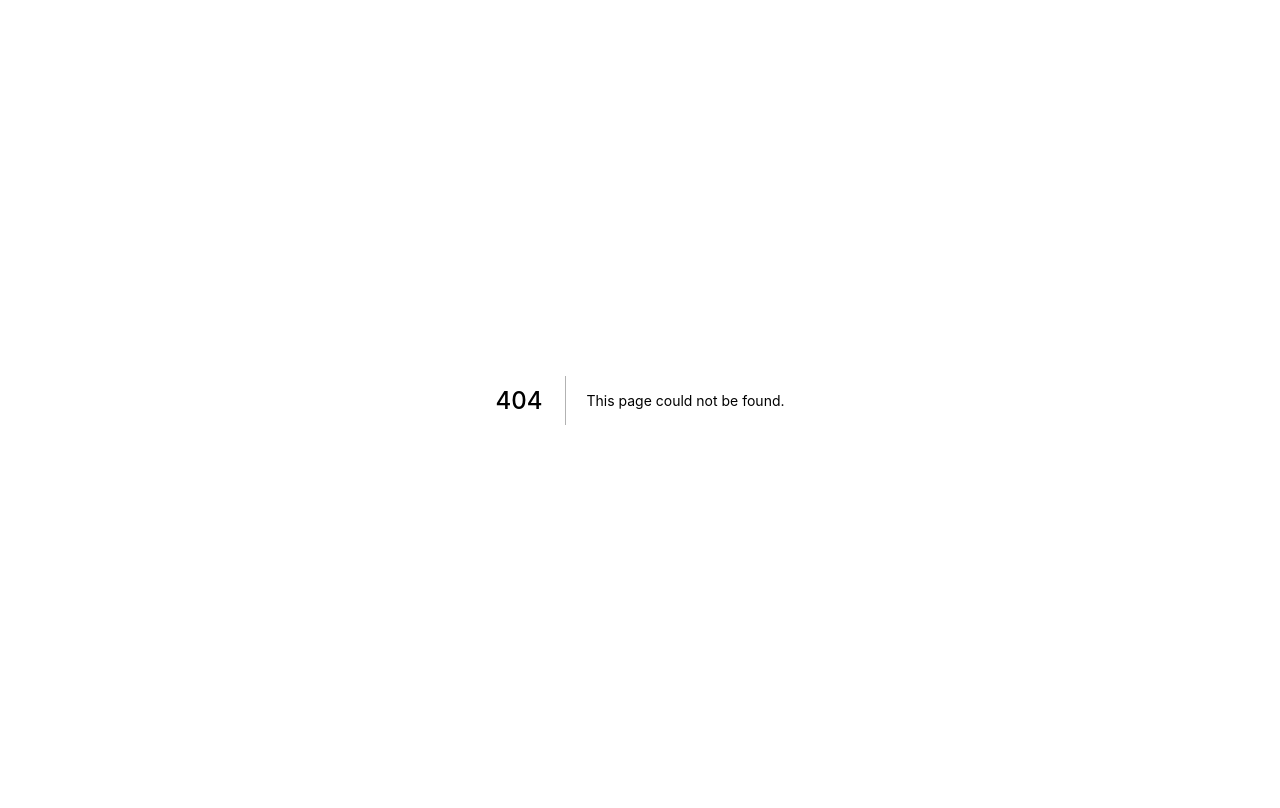
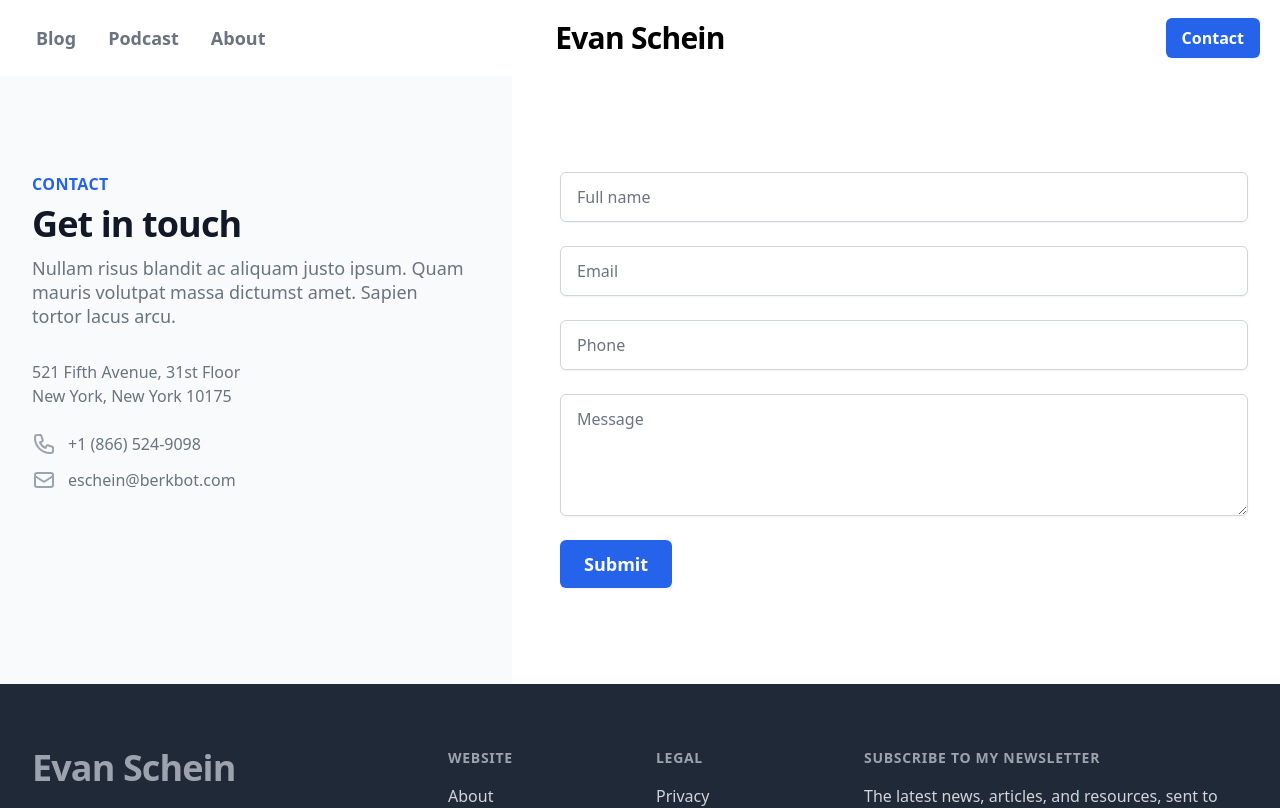
Before and after one commit to drichar/eschein-blog, a Next.js app: page /contact in a window 1280 px wide. Before the commit this address had no page. Shown: the top 808 px of the page. Built offline with nearby package versions, Linux system fonts and the light colour scheme; what @tailwindcss/typography would draw is missing.

Commit message:
Contact page

```diff
--- /dev/null
+++ b/components/contact-content.js
@@ -0,0 +1,90 @@
+import Button from './button'
+
+export default function ContactContent() {
+  return (
+    <div className="relative bg-white">
+      <div className="absolute inset-0">
+        <div className="absolute inset-y-0 left-0 w-1/2 bg-gray-50"></div>
+      </div>
+      <div className="relative max-w-7xl mx-auto lg:grid lg:grid-cols-5">
+        <div className="bg-gray-50 py-16 px-4 sm:px-6 lg:col-span-2 lg:px-8 lg:py-24 xl:pr-12">
+          <div className="max-w-lg mx-auto">
+            <h2 className="text-base text-blue-600 font-semibold tracking-wide uppercase">Contact</h2>
+            <h2 className="mt-2 text-2xl font-extrabold tracking-tight text-gray-900 sm:text-3xl lg:text-4xl">
+              Get in touch
+            </h2>
+            <p className="mt-3 text-lg leading-6 text-gray-500">
+              Nullam risus blandit ac aliquam justo ipsum. Quam mauris volutpat massa dictumst amet. Sapien tortor lacus arcu.
+            </p>
+            <dl className="mt-8 text-base text-gray-500">
+              <div>
+                <dt className="sr-only">New York Office</dt>
+                <dd>
+                  <p>521 Fifth Avenue, 31st Floor</p>
+                  <p>New York, New York 10175</p>
+                </dd>
+              </div>
+              <div className="mt-6">
+                <dt className="sr-only">Phone number</dt>
+                <dd className="flex">
+                  <svg className="flex-shrink-0 h-6 w-6 text-gray-400" xmlns="http://www.w3.org/2000/svg" fill="none" viewBox="0 0 24 24" stroke="currentColor" aria-hidden="true">
+                    <path stroke-linecap="round" stroke-linejoin="round" stroke-width="2" d="M3 5a2 2 0 012-2h3.28a1 1 0 01.948.684l1.498 4.493a1 1 0 01-.502 1.21l-2.257 1.13a11.042 11.042 0 005.516 5.516l1.13-2.257a1 1 0 011.21-.502l4.493 1.498a1 1 0 01.684.949V19a2 2 0 01-2 2h-1C9.716 21 3 14.284 3 6V5z" />
+                  </svg>
+                  <span className="ml-3">
+                    <a href="tel:+18665249098">
+                      +1 (866) 524-9098
+                    </a>
+                  </span>
+                </dd>
+              </div>
+              <div className="mt-3">
+                <dt className="sr-only">Email</dt>
+                <dd className="flex">
+                  <svg className="flex-shrink-0 h-6 w-6 text-gray-400" xmlns="http://www.w3.org/2000/svg" fill="none" viewBox="0 0 24 24" stroke="currentColor" aria-hidden="true">
+                    <path stroke-linecap="round" stroke-linejoin="round" stroke-width="2" d="M3 8l7.89 5.26a2 2 0 002.22 0L21 8M5 19h14a2 2 0 002-2V7a2 2 0 00-2-2H5a2 2 0 00-2 2v10a2 2 0 002 2z" />
+                  </svg>
+                  <span className="ml-3">
+                    <a href="mailto:eschein@berkbot.com">
+                      eschein@berkbot.com
+                    </a>
+                  </span>
+                </dd>
+              </div>
+            </dl>
+          </div>
+        </div>
+        <div className="bg-white py-16 px-4 sm:px-6 lg:col-span-3 lg:py-24 lg:px-8 xl:pl-12">
+          <div className="max-w-lg mx-auto lg:max-w-none">
+            <form onSubmit={(e) => e.preventDefault()} className="grid grid-cols-1 gap-y-6">
+              <div>
+                <label for="full_name" className="sr-only">Full name</label>
+                <input type="text" id="full_name" className="block w-full shadow-sm py-3 px-4 placeholder-gray-500 focus:ring-blue-500 focus:border-blue-500 border-gray-300 rounded-md" placeholder="Full name" />
+              </div>
+              <div>
+                <label for="email" className="sr-only">Email</label>
+                <input id="email" type="email" className="block w-full shadow-sm py-3 px-4 placeholder-gray-500 focus:ring-blue-500 focus:border-blue-500 border-gray-300 rounded-md" placeholder="Email" />
+              </div>
+              <div>
+                <label for="phone" className="sr-only">Phone</label>
+                <input type="text" id="phone" className="block w-full shadow-sm py-3 px-4 placeholder-gray-500 focus:ring-blue-500 focus:border-blue-500 border-gray-300 rounded-md" placeholder="Phone" />
+              </div>
+              <div>
+                <label for="message" className="sr-only">Message</label>
+                <textarea id="message" rows="4" className="block w-full shadow-sm py-3 px-4 placeholder-gray-500 focus:ring-blue-500 focus:border-blue-500 border-gray-300 rounded-md" placeholder="Message"></textarea>
+              </div>
+              <div>
+                <Button
+                  className="w-full justify-center md:w-auto"
+                  type="submit"
+                  size="lg"
+                >
+                  Submit
+                </Button>
+              </div>
+            </form>
+          </div>
+        </div>
+      </div>
+    </div>
+  )
+}
--- /dev/null
+++ b/pages/contact.js
@@ -0,0 +1,16 @@
+import Layout from '../components/layout'
+import ContactContent from '../components/contact-content'
+import Head from 'next/head'
+
+export default function Contact({ preview }) {
+  return (
+    <>
+      <Layout preview={preview}>
+        <Head>
+          <title>Contact | Evan Schein</title>
+        </Head>
+        <ContactContent />
+      </Layout>
+    </>
+  )
+}
```
